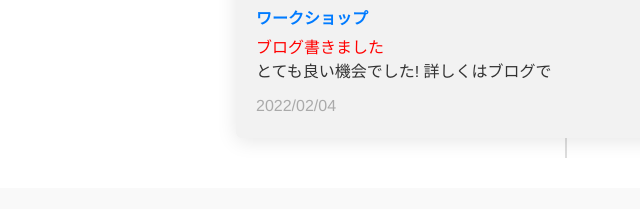
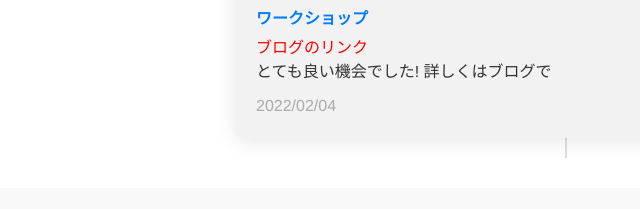
Before and after one commit to yuorei/yuorei.github.io, a plain HTML site: page index.html in a window 1280 px wide. Shown: the part 1669-1878 px from the top of the page, 74-714 px from the left. Drawn offline with Linux system fonts and the light colour scheme.

Commit message:
リンクを

```diff
--- a/index.html
+++ b/index.html
@@ -97,7 +97,7 @@
           <div class="timeline-content">
             <h3>MIXI Bug Shooting Challenge 参加</h3>
             <h4>ワークショップ</h4>
-            <p><a href="https://yuorei.hatenablog.com/entry/2023/03/08/014047"> ブログ書きました</a></p>
+            <p><a href="https://yuorei.hatenablog.com/entry/2023/03/08/014047"> ブログのリンク</a></p>
             <p>とても良い機会でした! 詳しくはブログで</p>
             <p class="timeline-date">2022/02/04</p>
           </div>
```
